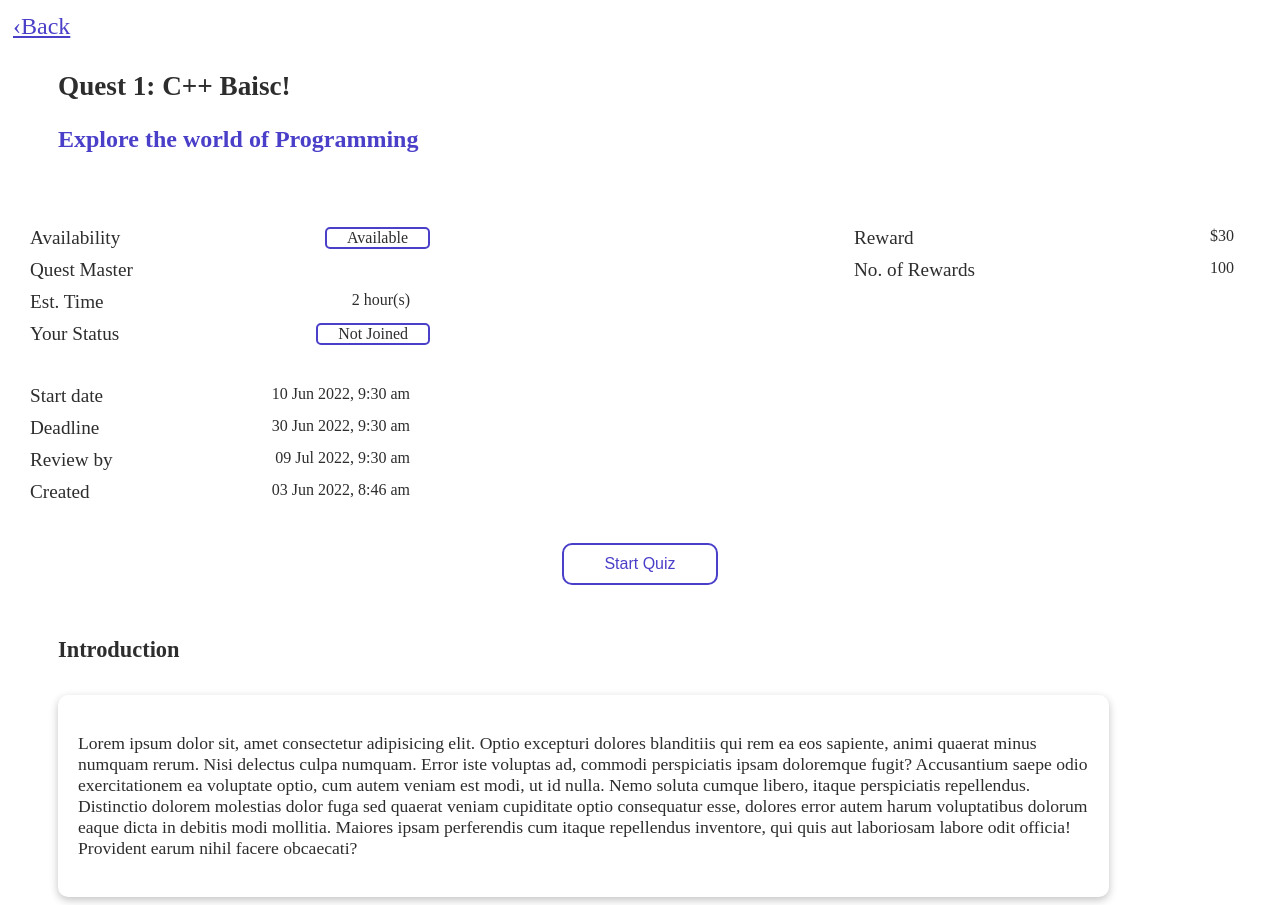
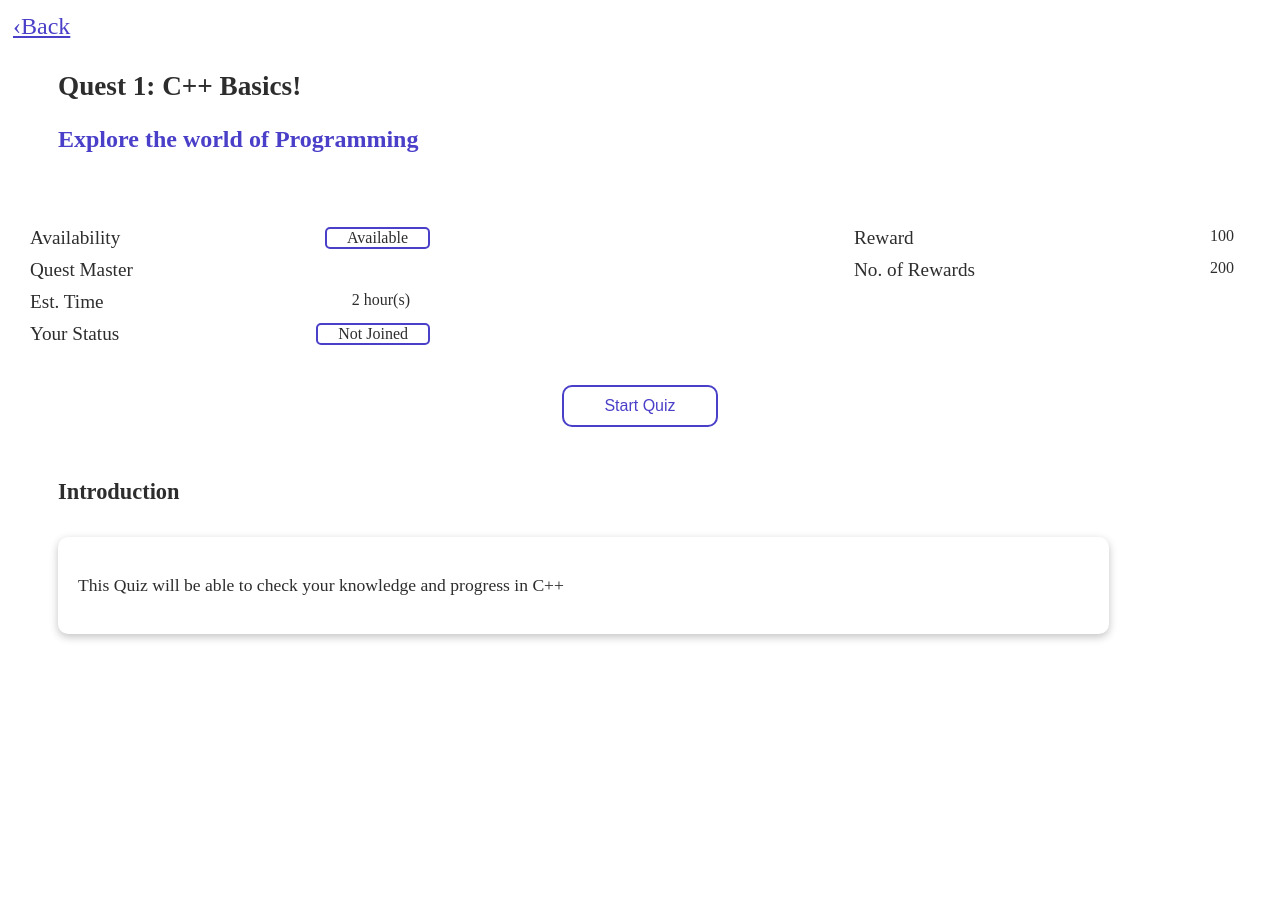
Before and after one commit to Diya84/ProdigyPal, a plain HTML site: page pages/quiz_info.html in a window 1280 px wide. After the commit the page ends 800 px from the top, so only its background shows below. Drawn offline with Linux system fonts and the light colour scheme.

Commit message:
Update quiz_info.html

```diff
--- a/pages/quiz_info.html
+++ b/pages/quiz_info.html
@@ -15,7 +15,7 @@
     <section class="home">
       <div class="heading"><a href="quizz.html">&#8249;Back</a></div>
       <div class="topic-head">
-        <h2>Quest 1: C++ Baisc!</h2>
+        <h2>Quest 1: C++ Basics!</h2>
         <h3>Explore the world of Programming</h3>
       </div>
       <div class="box-container">
@@ -26,15 +26,10 @@
           <p>Your Status<span class="box-elements"> Not Joined</span></p>
         </div>
         <div class="second-box">
-          <p>Reward<span> $30</span></p>
-          <p>No. of Rewards<span> 100</span></p>
+          <p>Reward<span> 100</span></p>
+          <p>No. of Rewards<span> 200</span></p>
         </div>
-        <div class="third-box">
-          <p>Start date<span>10 Jun 2022, 9:30 am</span></p>
-          <p>Deadline <span>30 Jun 2022, 9:30 am</span></p>
-          <p>Review by <span> 09 Jul 2022, 9:30 am</span></p>
-          <p>Created<span> 03 Jun 2022, 8:46 am</span></p>
-        </div>
+
       </div>
       <a href="quiz.html" id="quiz-btn">
         <button class="btn">Start Quiz</button>
@@ -44,17 +39,7 @@
       </div>
       <div class="content-box">
         <p>
-          Lorem ipsum dolor sit, amet consectetur adipisicing elit. Optio
-          excepturi dolores blanditiis qui rem ea eos sapiente, animi quaerat
-          minus numquam rerum. Nisi delectus culpa numquam. Error iste voluptas
-          ad, commodi perspiciatis ipsam doloremque fugit? Accusantium saepe
-          odio exercitationem ea voluptate optio, cum autem veniam est modi, ut
-          id nulla. Nemo soluta cumque libero, itaque perspiciatis repellendus.
-          Distinctio dolorem molestias dolor fuga sed quaerat veniam cupiditate
-          optio consequatur esse, dolores error autem harum voluptatibus dolorum
-          eaque dicta in debitis modi mollitia. Maiores ipsam perferendis cum
-          itaque repellendus inventore, qui quis aut laboriosam labore odit
-          officia! Provident earum nihil facere obcaecati?
+          This Quiz will be able to check your knowledge and progress in C++
         </p>
       </div>
     </section>
```
